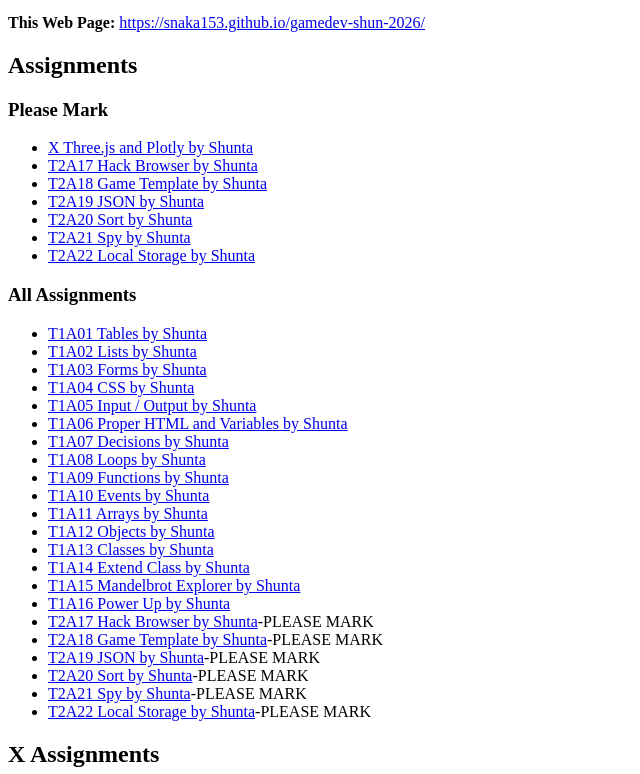
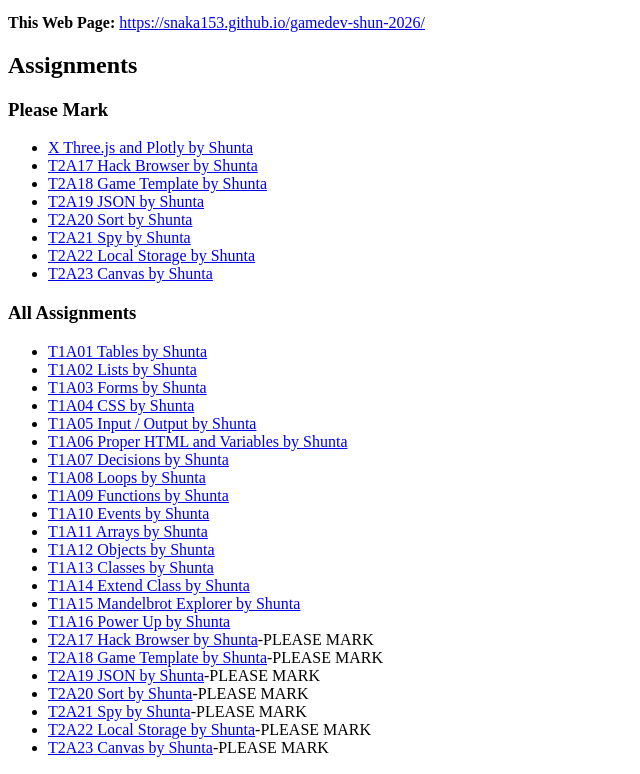
Before and after one commit to SNaka153/gamedev-shun-2026, a plain HTML site: page index.html in a window 1280 px wide. Shown: the part 100-874 px from the top of the page, without its empty margins (0-640 px from the left). Drawn offline with Linux system fonts and the light colour scheme.

Commit message:
Add link for T2A23 Canvas assignment

```diff
--- a/index.html
+++ b/index.html
@@ -30,6 +30,7 @@
     <li><a href="t2a20-sort-shunta.html">T2A20 Sort by Shunta</a></li>
     <li><a href="t2a21-spy-by-shunta.html">T2A21 Spy by Shunta</a></li>
     <li><a href="t2a22-local-storage-shunta.html">T2A22 Local Storage by Shunta</a></li>
+    <li><a href="t2a23-canvas-shunta.html">T2A23 Canvas by Shunta</a></li>
   </ul>
 
   <h3>All Assignments</h3>
@@ -56,6 +57,7 @@
     <li><a href="t2a20-sort-shunta.html">T2A20 Sort by Shunta</a>-PLEASE MARK</li>
     <li><a href="t2a21-spy-by-shunta.html">T2A21 Spy by Shunta</a>-PLEASE MARK</li>
     <li><a href="t2a22-local-storage-shunta.html">T2A22 Local Storage by Shunta</a>-PLEASE MARK</li>
+    <li><a href="t2a23-canvas-shunta.html">T2A23 Canvas by Shunta</a>-PLEASE MARK</li>
   </ul>
 
   <h2>X Assignments</h2>
```
